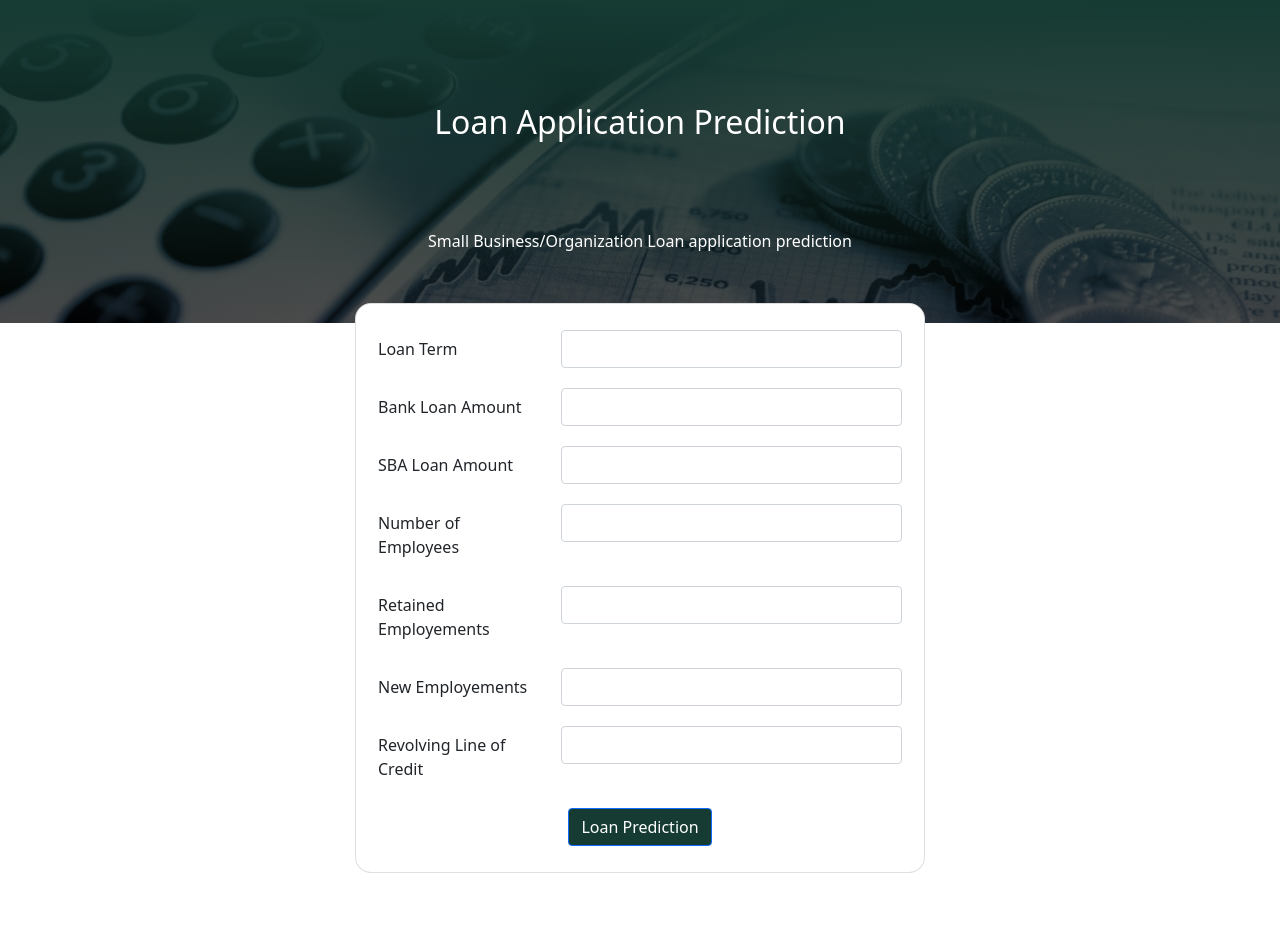
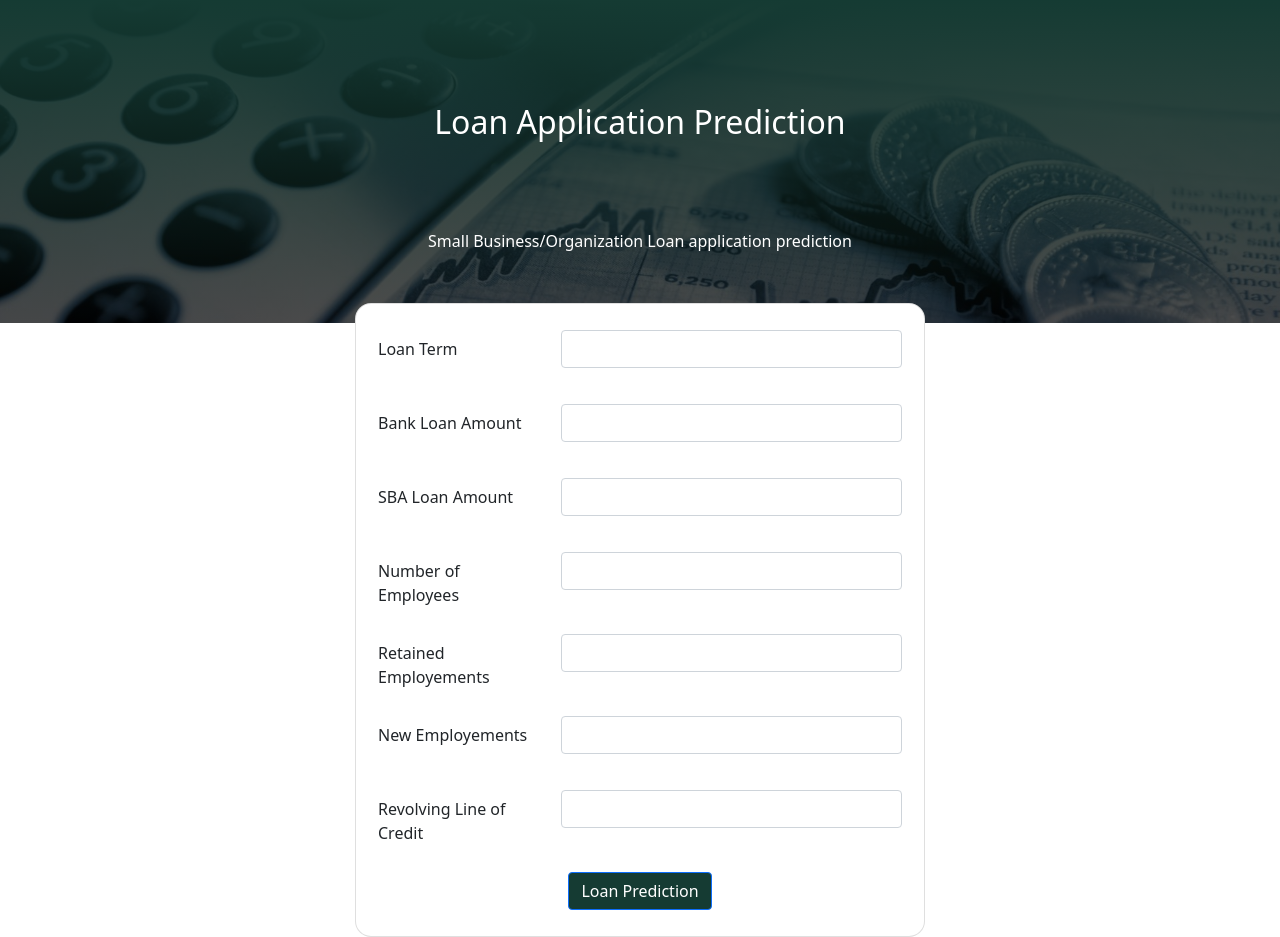
Before and after one commit to madhushree28/Loan-Defaulter-Prediction, a Flask app: page /predict in a window 1280 px wide. Shown: the part 57-994 px from the top of the page. Before the commit the page ends 930 px from the top, so only its background shows below. Run offline with Flask 2, Linux system fonts and the light colour scheme; parts of the project's set-up code (start-up, migrations or seed data) failed here and were passed over.

Commit message:
Update predict.html

```diff
--- a/templates/predict.html
+++ b/templates/predict.html
@@ -51,28 +51,28 @@
 		    <div class="form-group row ">
                         <label for="inputLoanTerm " class="col-sm-2 col-lg-4 col-form-label ">Loan Term</label>
                         <div class="col-sm-10 col-lg-8 ">
-                            <input type="number " id="inputLoanTerm " class="form-control " name="LoanTerm">
+                            <input type="number " id="inputLoanTerm " class="form-control mb-3 " name="LoanTerm">
                         </div>
                     </div>
 
 		    <div class="form-group row ">
                         <label for="inputBankLoanAmount " class="col-sm-2 col-lg-4 col-form-label ">Bank Loan Amount</label>
                         <div class="col-sm-10 col-lg-8 ">
-                            <input type="number " id="inputBankLoanAmount " class="form-control " name="BankLoanAmt">
+                            <input type="number " id="inputBankLoanAmount " class="form-control mb-3 " name="BankLoanAmt">
                         </div>
                     </div>
 
 		    <div class="form-group row ">
                         <label for="inputSBALoanAmount " class="col-sm-2 col-lg-4 col-form-label ">SBA Loan Amount</label>
                         <div class="col-sm-10 col-lg-8 ">
-                            <input type="number " id="inputSBALoanAmount " class="form-control " name = "SBALoanAmt">
+                            <input type="number " id="inputSBALoanAmount " class="form-control mb-3 " name = "SBALoanAmt">
                         </div>
                     </div>
 
 		    <div class="form-group row ">
                         <label for="inputNumberofemployee " class="col-sm-2 col-lg-4 col-form-label ">Number of Employees</label>
                         <div class="col-sm-10 col-lg-8 ">
-                            <input type="number " id="noEmp " class="form-control " name="NumEmp">
+                            <input type="number " id="noEmp " class="form-control mb-3 " name="NumEmp">
                         </div>
                     </div>
 
@@ -81,21 +81,21 @@
 		     <div class="form-group row ">
                         <label for="inputRetainedEmployements " class="col-sm-2 col-lg-4 col-form-label ">Retained Employements</label>
                         <div class="col-sm-10 col-lg-8 ">
-                            <input type="number " id="inputoldemp " class="form-control " name="RetainedEmployment">
+                            <input type="number " id="inputoldemp " class="form-control mb-3 " name="RetainedEmployment">
                         </div>
                     </div>
 
 		    <div class="form-group row ">
                         <label for="inputNewEmployements " class="col-sm-2 col-lg-4 col-form-label ">New Employements</label>
                         <div class="col-sm-10 col-lg-8 ">
-                            <input type="number " id="inputNewemp " class="form-control " name="NewEmployment">
+                            <input type="number " id="inputNewemp " class="form-control mb-3 " name="NewEmployment">
                         </div>
                     </div>
 
 		   <div class="form-group row ">
                         <label for="inputRevolvingLineOfCredit " class="col-sm-2 col-lg-4 col-form-label ">Revolving Line of Credit</label>
                         <div class="col-sm-10 col-lg-8 ">
-                           <input type="text " id="inputRevLineCr " class="form-control " name="RevLineCr">
+                           <input type="text " id="inputRevLineCr " class="form-control mb-3 " name="RevLineCr">
                         </div>
                     </div>
 
```
